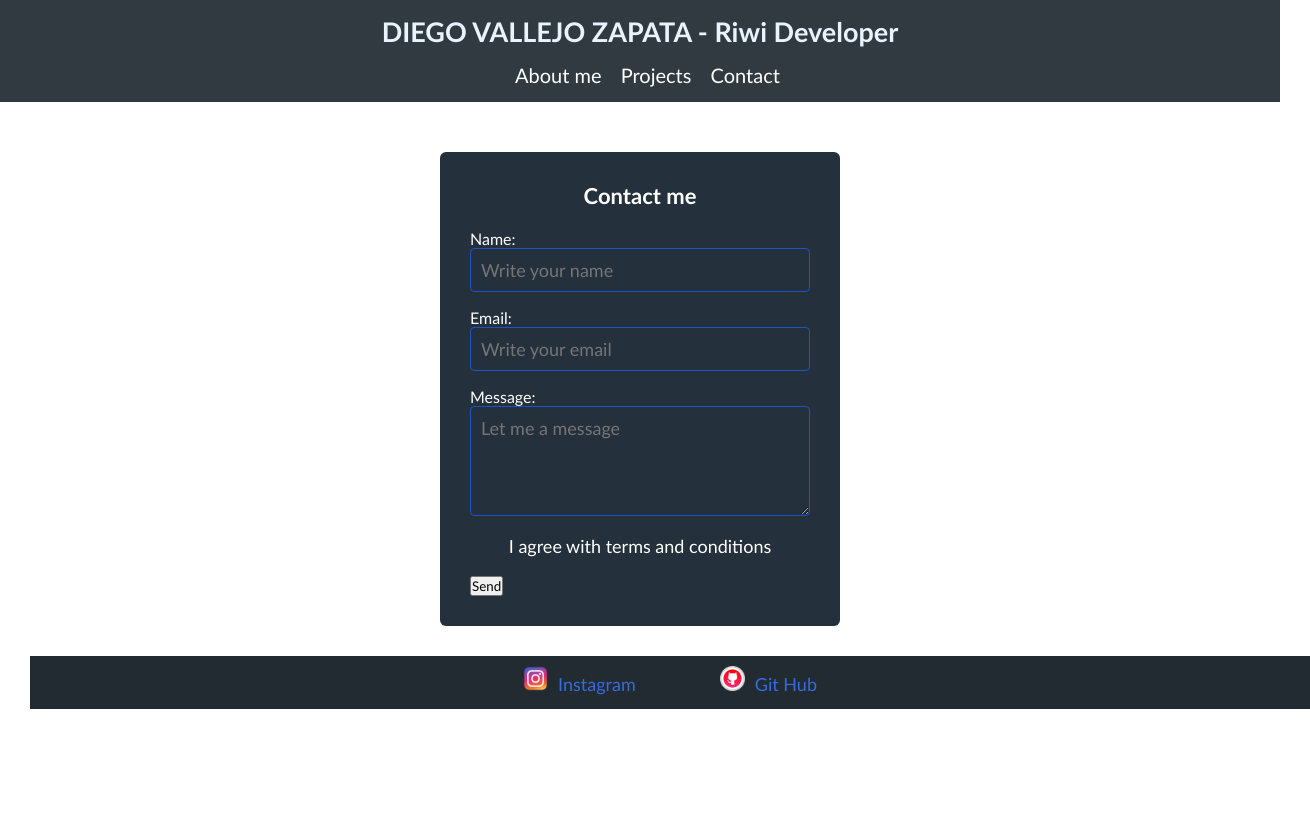
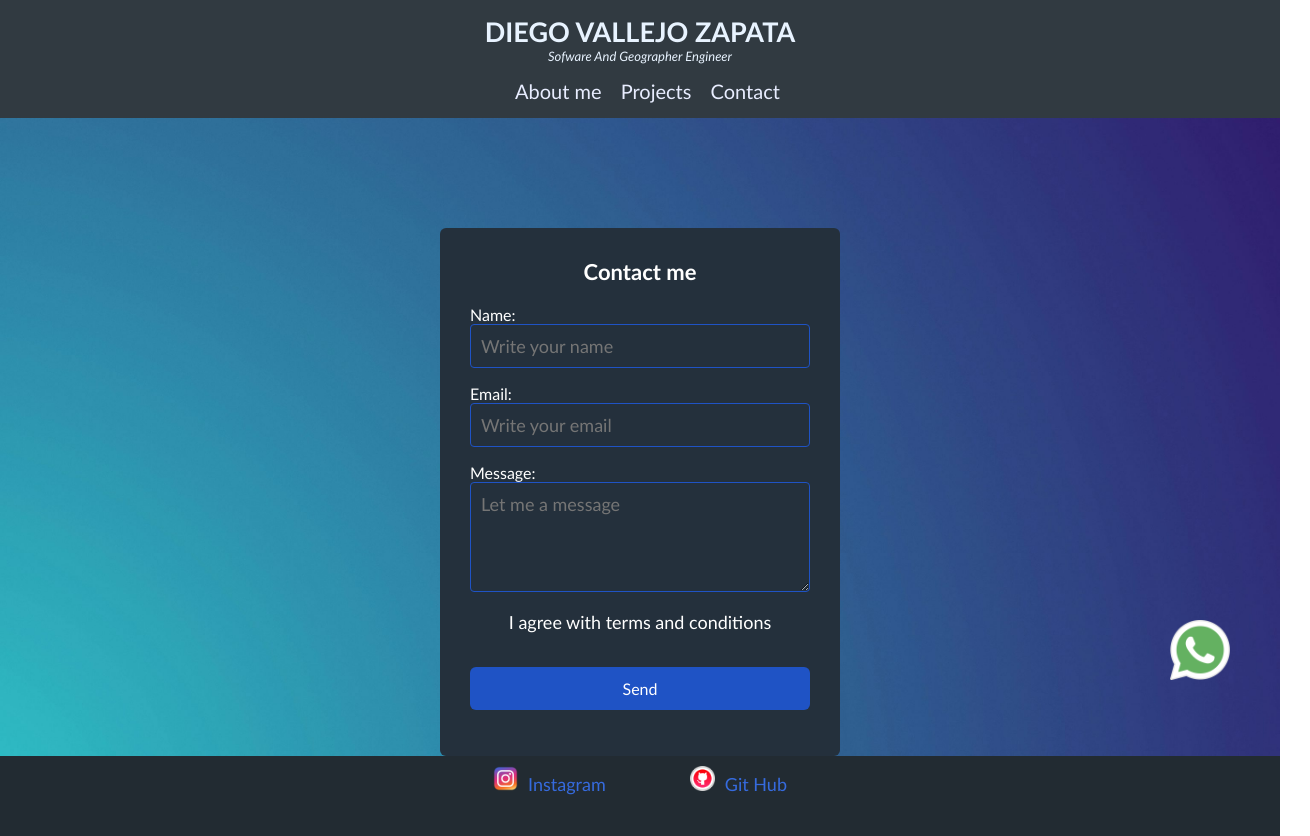
Before and after one commit to ingediego94/Portfolio, a plain HTML site: page contact.html in a window 1280 px wide. Shown: the whole page, 1310 px wide, since content can reach past the window. Before the commit the page ends 800 px from the top, so only its background shows below. Drawn offline with Linux system fonts and the light colour scheme.

Commit message:
Se trabaja en css

```diff
--- a/contact.html
+++ b/contact.html
@@ -7,10 +7,12 @@
     <link rel="stylesheet" href="estilos.css">
 </head>
 
-<body class="contacto">
-        <!--CONTACT-->
+<body id ="contacto">
+
+        <!--Head-->
     <section class="head">
-        <h1>DIEGO VALLEJO ZAPATA - Riwi Developer</h1>
+        <h1>DIEGO VALLEJO ZAPATA</h1>
+        <p class="profesion">Sofware And Geographer Engineer</p>
 
 
         <nav>
@@ -21,27 +23,32 @@
 
     </section>
 
+    <!--Body-->
     <section class="form-register">
 
         <h2>Contact me</h2>
 
         <form action="/send" method="post">
-            <label for="name">Name:</label>
+            <label class="tags" for="name">Name:</label>
             <input class="controls" type="text" id="name" name="name" placeholder="Write your name" required >
 
-            <label for="email">Email:</label>
+            <label class="tags" for="email">Email:</label>
             <input class="controls" type="email" id="email" name="email" placeholder="Write your email" required>
 
-            <label for="message">Message:</label>
+            <label class="tags" for="message">Message:</label>
             <textarea class="controls" name="message" id="message" rows="4" placeholder="Let me a message" required></textarea>
 
             <p>I agree with<a href="#"> terms and conditions</a></p>
 
-            <input class="botones" type="submit" value="Send">
+            <input id="boton" type="submit" value="Send">
 
         </form>
 
     </section>
+
+
+    <!--Footer-->
+        <a href="https://api.whatsapp.com/send?phone=573502595348/%205202716&text=%C2%A1Hola!%" target="_blank"><img class="btn-wspp" src="./images/whatsapp.png" alt="Logo_whatsapp"></a>
 
     <section class="piePagina">
         <footer>
--- a/estilos.css
+++ b/estilos.css
@@ -7,7 +7,8 @@
 
 #contacto {
     background-image: url(images/background.jpeg);
-
+    background-repeat: no-repeat;
+    background-size: cover;
 }
 
 .head {
@@ -22,6 +23,13 @@
 .head h1 {
     padding-top: 15px;
     font-size: 27px;
+    font-weight: bold;
+}
+
+.profesion {
+    font-size: small;
+    font-style: oblique;
+
 }
 
 .head nav {
@@ -30,7 +38,7 @@
 }
 
 .head a {
-    color: white;
+    color: #e8edff;
     text-decoration: none;
     font-size: 20px;
     margin-left: 15px;
@@ -48,9 +56,9 @@
     background-color: #24303c;
     padding: 30px;
     margin: auto;
-    margin-top: 50px;
+    margin-top: 110px;
     border-radius: 6px;
-    font-family: 'calibri';
+    font-family: 'calibri', 'arial';
     color: white;
 }
 
@@ -87,32 +95,35 @@
     text-decoration: underline;
 }
 
-.form-register form botones {
+
+
+#boton{
     width: 100%;
     background-color: #1f53c5;
     border: none;
+    border-radius: 6px;
     padding: 12px;
     color: white;
     margin: 16px 0;
     font-size: 16px;
+    cursor: pointer;
 }
 
+#boton:hover {
+    background-color: #0529ad;
+    color: white;
+}
+
+
+.section-hero{
+    position: relative;
+}
 .piePagina {
-    position: sticky;
-    bottom: 0;
-    margin: 30px;
+    position: absolute;
     width: 100%;
-    height: 53px;
+    height: 10%;
     background-color: #222b32;
     text-align: center;
-
-
-
-
-
-
-    color: #e8f3ff;
-
 }
 
 .piePagina a {
@@ -133,3 +144,14 @@
     margin-right: 10px;
     margin-top: 10px;
 }
+
+.btn-wspp {
+    position: fixed;
+    width: 60px;
+    line-height: 55px;
+    bottom: 120px;
+    right: 50px;
+    background: none;
+
+
+}
```
Also changed, not shown: index.html (+16 -52 lines), projects.html (+81 -1 lines), images/Arcgis.png (added), images/Excel.png (added), images/Python.png (added), images/logo.png (added), images/powerBI.png (added), images/project_3.jpeg (added), images/whatsapp.png (added).
